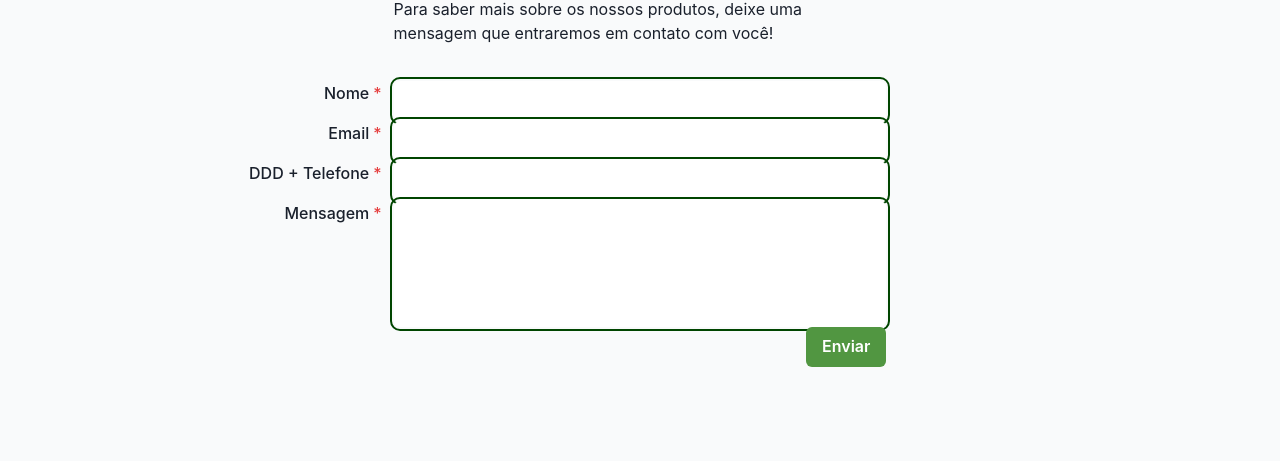
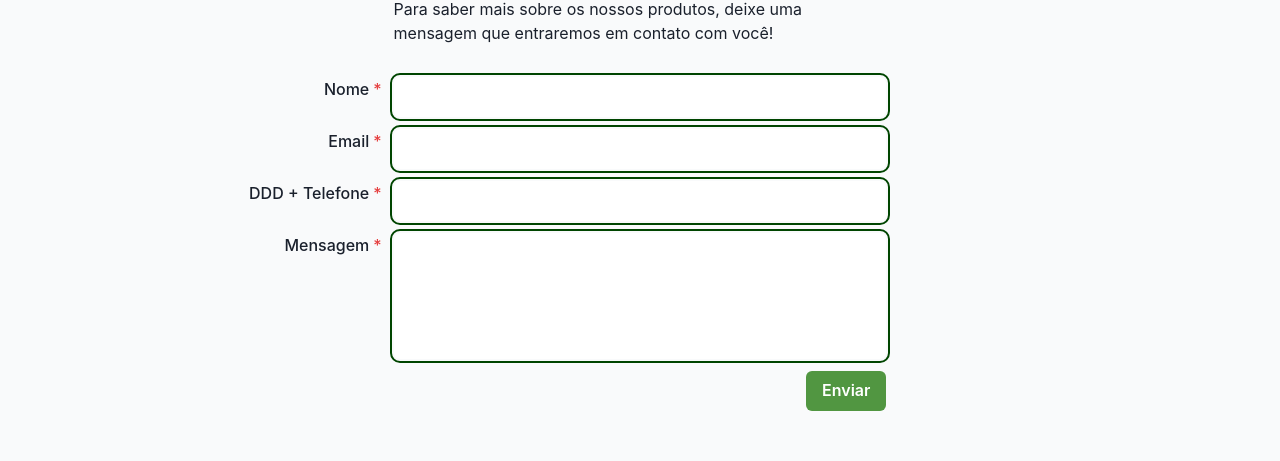
Before and after one commit to raphael-foliveira/plaskem, a Next.js app: page / in a window 1280 px wide. Shown: the part 2195-2656 px from the top of the page. Built offline with nearby package versions, Linux system fonts and the light colour scheme.

Commit message:
Increase gap between form fields

```diff
--- a/components/Forms/ContactForm.tsx
+++ b/components/Forms/ContactForm.tsx
@@ -16,12 +16,12 @@ import { FormEvent } from "react";
 export default function ContactForm() {
     const handleSubmit = (event: FormEvent<HTMLFormElement>) => {
         event.preventDefault();
-    }
+    };
 
     return (
         <>
             <Box width={{ base: "10%", md: "40%" }} />
-            <Stack textAlign={"end"} width={{ base: "100%" }} gap={3} padding="1.5em">
+            <Stack textAlign={"end"} width={{ base: "100%" }} padding="1.5em">
                 <Box textAlign={"left"} marginLeft={{ lg: "30%" }} width={{ lg: "40%" }}>
                     <Heading marginBottom={4}>Entre em contato com a gente</Heading>
                     <Text marginBottom={6}>
@@ -30,6 +30,7 @@ export default function ContactForm() {
                     </Text>
                 </Box>
                 <form action="" onSubmit={handleSubmit}>
+                    <Stack gap={3}>
                         <FormControl isRequired>
                             <InputGroup>
                                 <Flex width={{ base: "25%", lg: "30%" }} justifyContent="flex-end">
@@ -71,6 +72,7 @@ export default function ContactForm() {
                         <Flex justifyContent={"flex-end"} width={{ lg: "70%" }}>
                             <Button type="submit">Enviar</Button>
                         </Flex>
+                    </Stack>
                 </form>
             </Stack>
             <Box width={{ base: "0", lg: "25%" }}></Box>
--- a/components/Forms/PesquisaDeSatisfacaoForm.tsx
+++ b/components/Forms/PesquisaDeSatisfacaoForm.tsx
@@ -17,7 +17,7 @@ import { FormEvent } from "react";
 export default function PesquisaDeSatisfacaoForm() {
     const handleSubmit = (event: FormEvent<HTMLFormElement>) => {
         event.preventDefault();
-    }
+    };
 
     return (
         <>
@@ -32,6 +32,7 @@ export default function PesquisaDeSatisfacaoForm() {
                     </Text>
                 </Box>
                 <form action="" onSubmit={handleSubmit}>
+                    <Stack gap={3}>
                         <FormControl isRequired>
                             <InputGroup>
                                 <Flex width={{ base: "25%", lg: "30%" }} justifyContent="flex-end">
@@ -90,6 +91,7 @@ export default function PesquisaDeSatisfacaoForm() {
                         <Flex justifyContent={"flex-end"} width={{ lg: "70%" }}>
                             <Button type="submit">Enviar</Button>
                         </Flex>
+                    </Stack>
                 </form>
             </Stack>
             <Box width={{ base: "0", lg: "25%" }}></Box>
```
Lines whose indentation alone changed are shown as unchanged.
